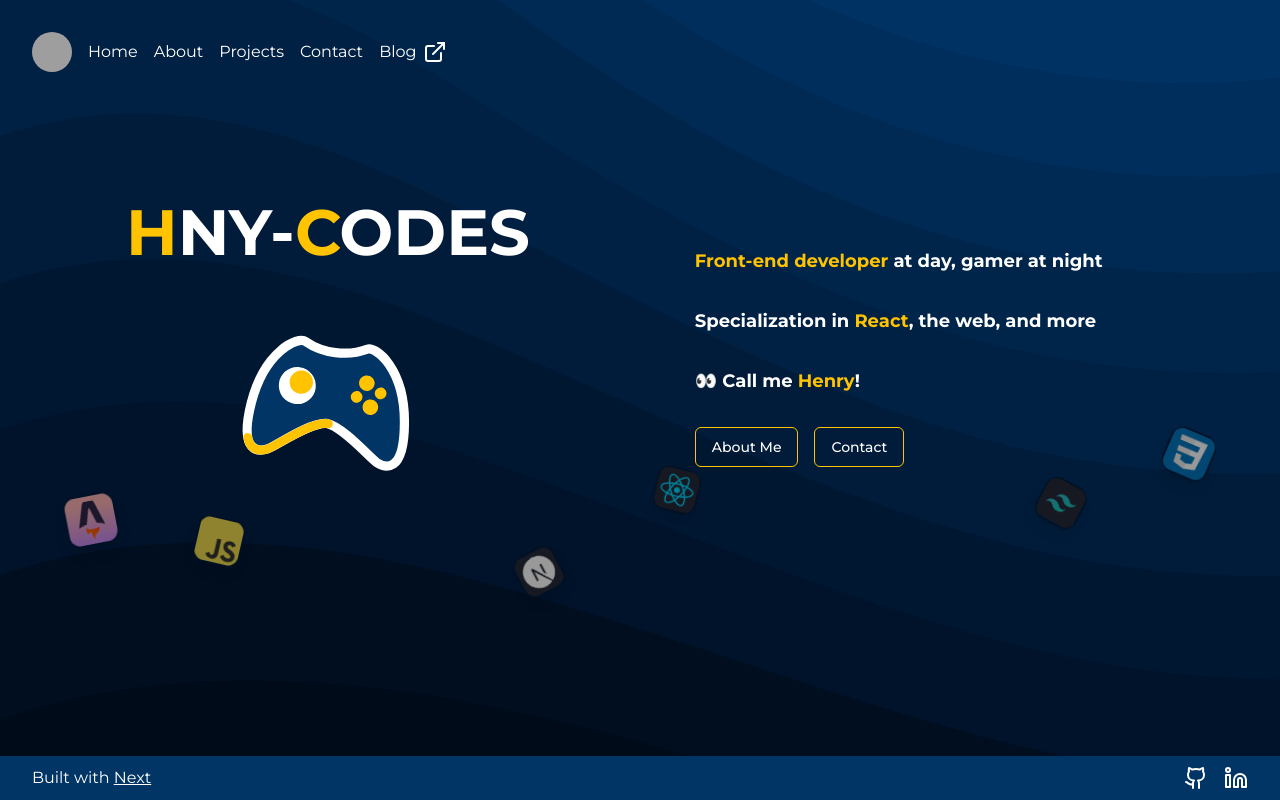
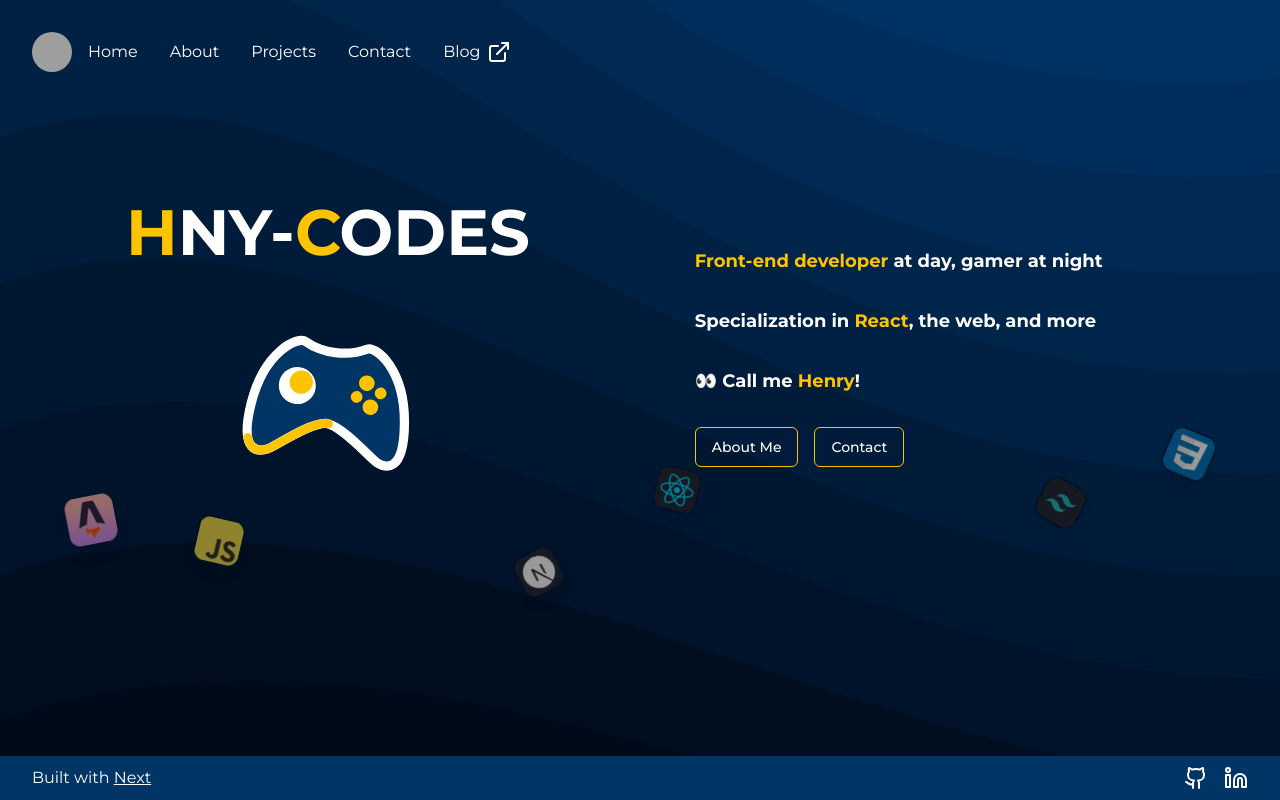
Before and after one commit to hny-codes/portfolio-next, a Next.js app: page / in a window 1280 px wide. Built offline with nearby package versions, Linux system fonts and the light colour scheme; grey boxes are pictures that could not be loaded.

Commit message:
Increase gap between nav desktop items

```diff
--- a/app/components/Navbar.tsx
+++ b/app/components/Navbar.tsx
@@ -45,7 +45,7 @@ export default function Navbar() {
             <AvatarFallback>HN</AvatarFallback>
           </Avatar>
         </Link>
-        <div className='gap-4 hidden sm:flex'>
+        <div className='gap-8 hidden sm:flex'>
           <Link href={'/'} className='link-hover'>
             Home
           </Link>
```
